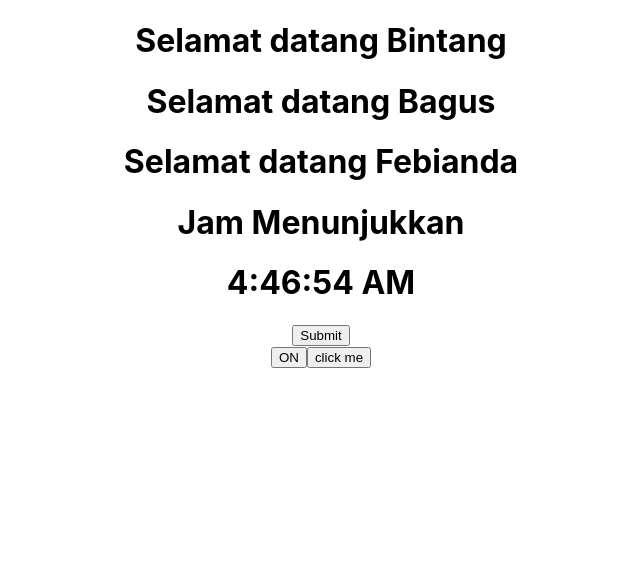
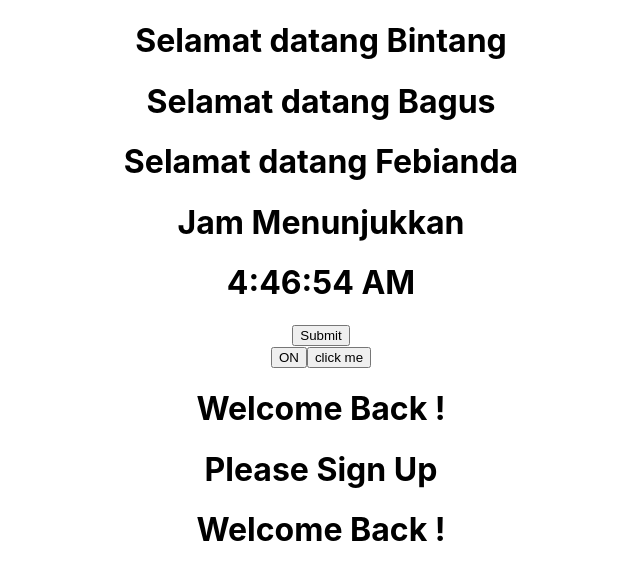
Before and after one commit to BagusBintangF/Learn-React, a React (Create React App) app in the folder learn-react/: page / in a window 1280 px wide. Shown: the top 580 px of the page, without its empty margins (319-959 px from the left). Built offline with nearby package versions, Linux system fonts and the light colour scheme.

Commit message:
Add Conditional Rendering

```diff
--- a/learn-react/src/App.js
+++ b/learn-react/src/App.js
@@ -5,6 +5,8 @@
 import EventHamdler from './component/eventHamdler';
 import ToogleComponent from './component/toogleComponent';
 import LoggingButton from './component/loggingButton';
+import {UserGreeting, GuestGreeting, Greeting} from './component/ConditionalRendering'
+
 
 function App() {
   return (
@@ -16,6 +18,9 @@
         <EventHamdler/>
         <ToogleComponent/>
         <LoggingButton/>
+        <UserGreeting />
+        <GuestGreeting/>
+        <Greeting isLoggedIn={true} />
     </div>
   );
 }
--- /dev/null
+++ b/learn-react/src/component/ConditionalRendering.jsx
@@ -0,0 +1,20 @@
+import React from "react";
+
+function UserGreeting(props){
+    return <h1>Welcome Back !</h1>
+}
+
+function GuestGreeting(props){
+    return <h1>Please Sign Up</h1>
+}
+
+function Greeting(props){
+    const isLoggedIn = props.isLoggedIn;
+    if(isLoggedIn){
+        return <UserGreeting/>
+    }
+
+    return <GuestGreeting/>
+}
+
+export {Greeting, UserGreeting, GuestGreeting};
```
Also changed, not shown: learn-react/src/component/ElementVariable.jsx (added), 1 other file (tests, documents, lock files or other folders).
